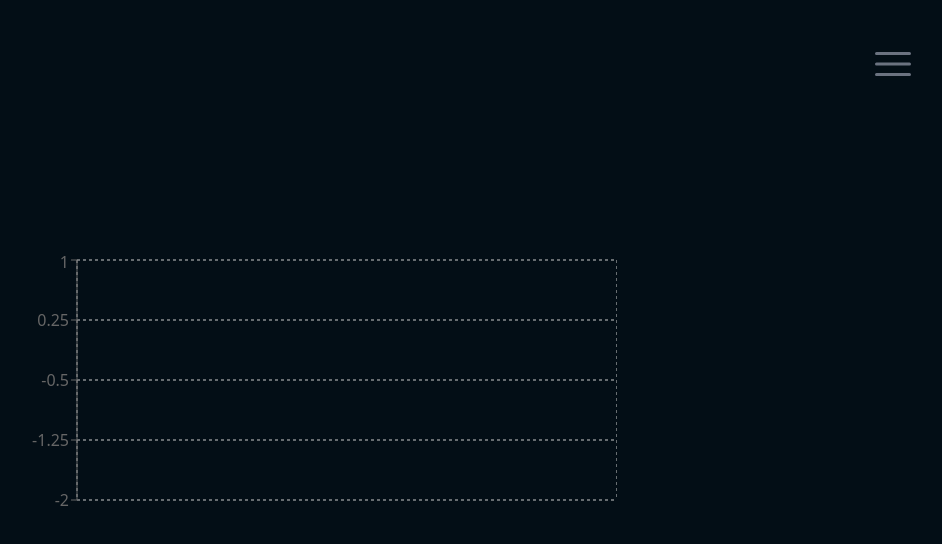
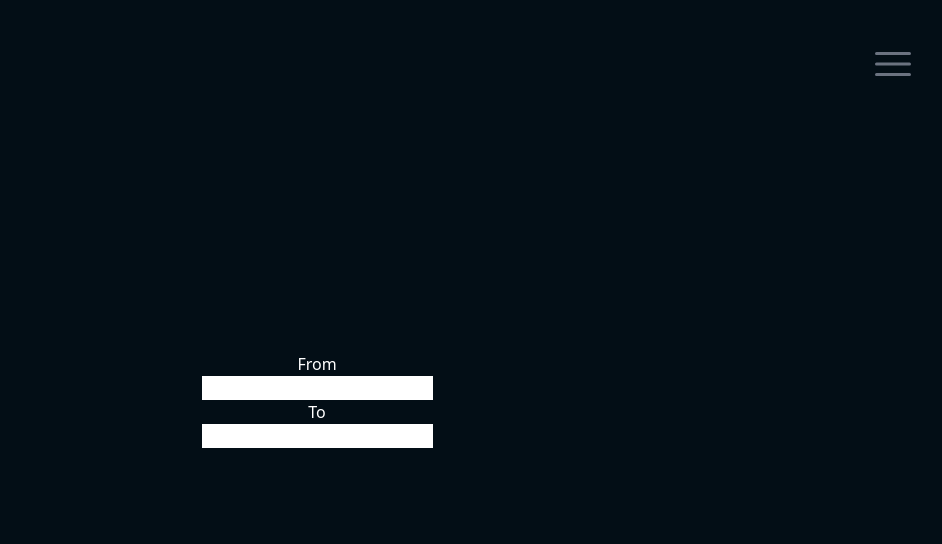
Before and after one commit to WSMomo/climate-tracker, a React (Vite) app: page /temperature in a window 1280 px wide. Shown: the top 544 px of the page, without its empty margins (323-1265 px from the left). Built offline with nearby package versions, Linux system fonts and the light colour scheme.

Commit message:
added temperature filter

```diff
--- /dev/null
+++ b/src/assets/components/clientApi/ClientApi.tsx
@@ -0,0 +1,5 @@
+function ClientApi() {
+  return <div></div>;
+}
+
+export default ClientApi;
--- /dev/null
+++ b/src/assets/global/types/temperatureData.ts
@@ -0,0 +1,5 @@
+export interface temperatureData {
+  time: string;
+  station: string;
+  land: string;
+}
--- a/src/assets/pages/temperature/Temperature.tsx
+++ b/src/assets/pages/temperature/Temperature.tsx
@@ -1,7 +1,7 @@
 import { useSelector } from "react-redux";
 import Sidebar from "../../components/sidebar/Sidebar";
 import { RootState } from "../../redux/store";
-import { useEffect } from "react";
+import { useEffect, useState } from "react";
 import {
   CartesianGrid,
   Line,
@@ -11,18 +11,81 @@ import {
   XAxis,
   YAxis,
 } from "recharts";
+
 function Temperature() {
   const data = useSelector((state: RootState) => state.data.co2);
+  const yearArray: number[] = [];
+
+  const [maxYear, setMaxYear] = useState<number>();
+  const [minYear, setMinYear] = useState<number>();
+
+  const [minYearSelected, setMinYearSelected] = useState<number>();
+  const [maxYearSelected, setMaxYearSelected] = useState<number>();
+
   useEffect(() => {
-    console.log("Temperature:", data);
+    if (data.length > 0) {
+      data.map((data) => yearArray.push(+data.time));
+      setMaxYear(Math.floor(Math.max(...yearArray)));
+      setMinYear(Math.floor(Math.min(...yearArray)));
+    }
+    // eslint-disable-next-line react-hooks/exhaustive-deps
   }, [data]);
+
+  useEffect(() => {
+    setMinYearSelected(minYear);
+    setMaxYearSelected(maxYear);
+    console.log("Max:", maxYear);
+  }, [maxYear, minYear]);
+
+  // debug
+  useEffect(() => {
+    console.log("MaxYearSelected:", maxYearSelected);
+    console.log("MinYearSelected:", minYearSelected);
+  }, [maxYearSelected, minYearSelected]);
 
   return (
     <div className="text-white">
       <Sidebar />
-      {data && (
+
+      <div>
+        <form className="flex flex-col justify-center items-center">
+          <label htmlFor="startDate">From</label>
+          <input
+            name="startDate"
+            className="text-black"
+            type="number"
+            min={minYear && minYear}
+            max={maxYearSelected && maxYearSelected - 1}
+            value={minYearSelected && minYearSelected}
+            onChange={(e) => setMinYearSelected(+e.target.value)}
+          />
+          <label htmlFor="endDate">To</label>
+          <input
+            name="endDate"
+            className="text-black"
+            type="number"
+            min={minYearSelected && minYearSelected + 1}
+            max={maxYear && maxYear}
+            value={maxYearSelected && maxYearSelected}
+            onChange={(e) => setMaxYearSelected(+e.target.value)}
+          />
+        </form>
+      </div>
+
+      {/* CHECK EMPTY DATA */}
+      {data.length > 0 &&
+        minYearSelected &&
+        minYearSelected > 0 &&
+        maxYearSelected &&
+        maxYearSelected > 0 && (
           <ResponsiveContainer width={600} height={300}>
-          <LineChart data={data} margin={{ top: 10, bottom: 20 }}>
+            <LineChart
+              data={data.filter(
+                (obj) =>
+                  +obj.time > minYearSelected && +obj.time < maxYearSelected
+              )}
+              margin={{ top: 10, bottom: 20 }}
+            >
               <CartesianGrid strokeDasharray="3 3" />
               <XAxis
                 dataKey="time"
--- a/src/assets/redux/dataSlice.ts
+++ b/src/assets/redux/dataSlice.ts
@@ -1,9 +1,10 @@
 import { PayloadAction, createSlice } from "@reduxjs/toolkit";
+import { temperatureData } from "../global/types/temperatureData";
 // import type { PayloadAction } from "@reduxjs/toolkit";
 
 export interface DataState {
   showSidebar: boolean;
-  co2: object[];
+  co2: temperatureData[];
 }
 
 const initialState: DataState = {
@@ -18,7 +19,7 @@ export const dataSlice = createSlice({
     setShowSidebar: (state) => {
       state.showSidebar = !state.showSidebar;
     },
-    setCo2: (state, action: PayloadAction<object[]>) => {
+    setCo2: (state, action: PayloadAction<temperatureData[]>) => {
       state.co2 = action.payload;
     },
   },
```
Lines whose indentation alone changed are shown as unchanged.
